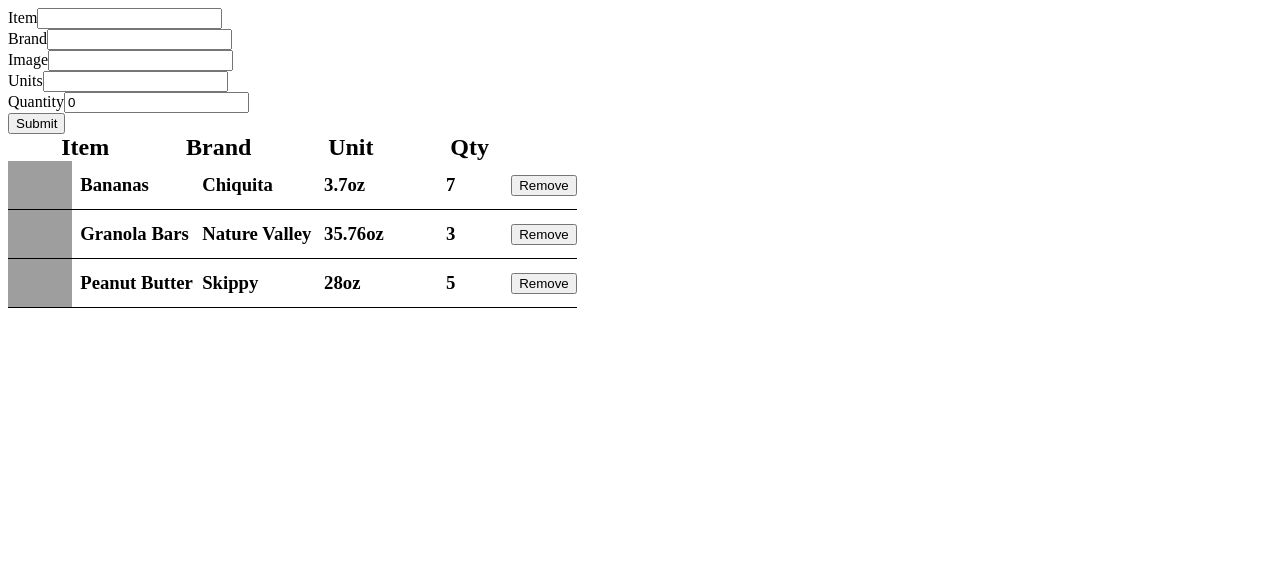
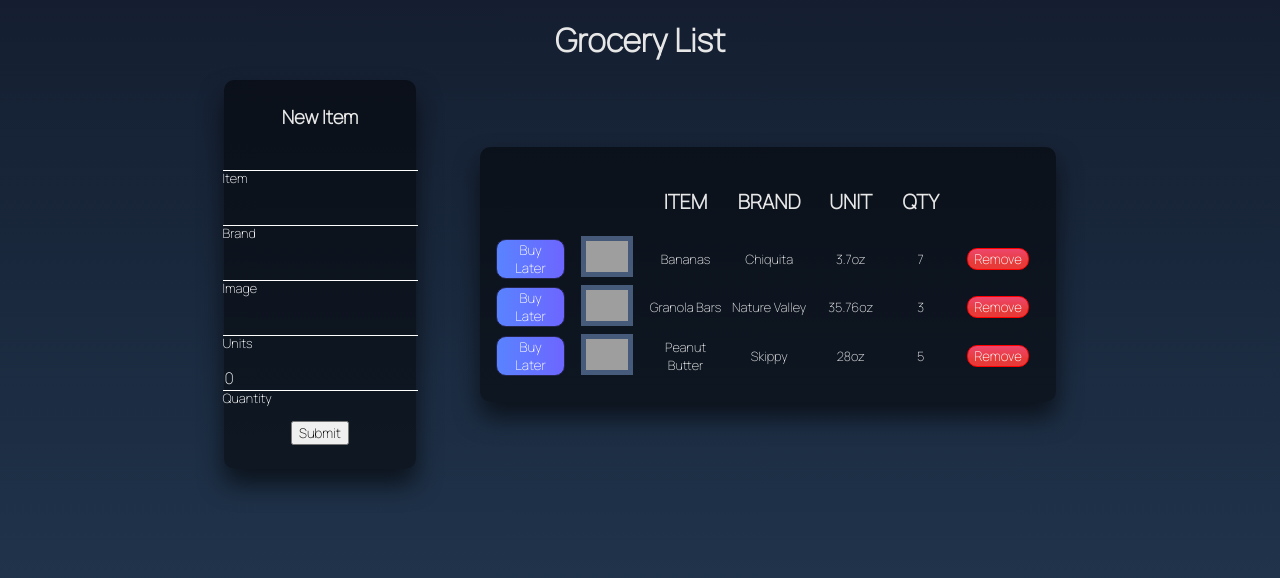
Before and after one commit to Chudii/react-groceries, a website: page index.html in a window 1280 px wide. Drawn offline with nearby package versions, Linux system fonts and the light colour scheme; grey boxes are pictures that could not be loaded.

Commit message:
added all required features & more

```diff
--- a/app.js
+++ b/app.js
@@ -1,7 +1,9 @@
-class GroceryList extends React.Component {
+class App extends React.Component {
     constructor(props) {
         super()
         this.handleChange = this.handleChange.bind(this)
+        this.handleRemove = this.handleRemove.bind(this)
+        this.handleLater = this.handleLater.bind(this)
     }
 
     state = {
@@ -11,7 +13,8 @@
         brand: '',
         units: '',
         quantity: 0,
-        isPurchased: false
+        isPurchased: false,
+        purchasedLater: false
     }
 
     handleChange = (event) => {
@@ -22,110 +25,131 @@
     handleSubmit = (event) => {
         event.preventDefault()
         console.log('you prevented the default')
+        const newItem = {
+            img: this.state.img,
+            item: this.state.item,
+            brand: this.state.brand,
+            units: this.state.units,
+            quantity: this.state.quantity,
+            isPurchased: this.state.isPurchased,
+        }
+
         this.setState({
-            groceries: [{ img: this.state.img, item: this.state.item, brand: this.state.brand, units: this.state.units, quantity: this.state.quantity, isPurchased: false }, ...groceries],
+            groceries: [newItem, ...this.state.groceries],
             img: '',
             item: '',
             brand: '',
             units: '',
             quantity: 0,
-            isPurchased: false
+            isPurchased: false,
+            purchasedLater: false
+        })
+    }
+
+    handleRemove = (index, event) => {
+        const newGroceries = this.state.groceries
+        newGroceries.splice(index, 1)
+
+        this.setState({
+            groceries: newGroceries
+        })
+    }
+
+    handleLater = (event) => {
+        console.log('nice')
+        let list = event.target.parentElement.parentElement.childNodes
+        list.forEach((node) => {
+            if (node.classList.contains('text')) {
+                node.classList.toggle('strike')
+            }
         })
     }
 
     render() {
         return (
             <div className='groceryContainer'>
-                <form onSubmit={this.handleSubmit}>
+                <div className='title'>
+                    <h1>Grocery List</h1>
+                </div>
+
+                <form className='newItem' onSubmit={this.handleSubmit}>
+                    <h3>New Item</h3>
+                    <div className='user-box'>
                         <label htmlFor='item'>Item</label>
                         <input type='text' value={this.state.item} onChange={this.handleChange} id='item' />
                         <br />
+                    </div>
+
+                    <div className='user-box'>
                         <label htmlFor='brand'>Brand</label>
                         <input type='text' value={this.state.brand} onChange={this.handleChange} id='brand' />
                         <br />
+                    </div>
+
+                    <div className='user-box'>
                         <label htmlFor='img'>Image</label>
                         <input type='text' value={this.state.img} onChange={this.handleChange} id='img' />
                         <br />
+                    </div>
+
+                    <div className='user-box'>
                         <label htmlFor='units'>Units</label>
                         <input type='text' value={this.state.units} onChange={this.handleChange} id='units' />
                         <br />
+                    </div>
+
+                    <div className='user-box'>
                         <label htmlFor='quantity'>Quantity</label>
                         <input type='number' value={this.state.quantity} onChange={this.handleChange} min={0} id='quantity' />
                         <br />
+                    </div>
+
+
                     <input type='submit' />
                 </form>
                 <div className='groceryList'>
-                    <div className='legend'>
-                        <h2>Item</h2>
-                        <h2>Brand</h2>
-                        <h2>Unit</h2>
-                        <h2>Qty</h2>
-                    </div>
-                    {this.state.groceries.map(grocery => {
+                    <table>
+                        <thead>
+                            <th></th>
+                            <th></th>
+                            <th>ITEM</th>
+                            <th>BRAND</th>
+                            <th>UNIT</th>
+                            <th>QTY</th>
+                        </thead>
+                        <tbody>
+                            {this.state.groceries.map((grocery, index) => {
                                 if (!grocery.isPurchased) {
                                     return (
-                                <div className='groceryItem'>
-                                    <img src={grocery.img}/>
-                                    <h3>{grocery.item}</h3>
-                                    <h3>{grocery.brand}</h3>
-                                    <h3>{grocery.units}</h3>
-                                    <h3 className='quantity'>{grocery.quantity}</h3>
-                                    <button>Remove</button>
-                                </div>
+                                        <tr>
+                                            <td>
+                                                <button className='laterButton' onClick={this.handleLater}>Buy Later</button>
+                                            </td>
+                                            <td>
+                                                <img src={grocery.img || null}/>
+                                            </td>
+                                            <td className='text'>{grocery.item}</td>
+                                            <td className='text'>{grocery.brand}</td>
+                                            <td className='text'>{grocery.units}</td>
+                                            <td className='quantity text'>{grocery.quantity}</td>
+
+                                            <td>
+                                                <button className='removeButton' onClick={() => this.handleRemove(index)}>Remove</button>
+                                            </td>
+
+                                        </tr>
                                     )
                                 }
                             })}
+                        </tbody>
+                    </table>
                 </div>
             </div>
         )
     }
 }
 
-// class App extends React.Component {
-//     constructor(props) {
-//         super()
-//         this.handleChange = this.handleChange.bind(this)
-//     }
-
-//     state = {
-//         shoppers: shoppers,
-//         name: '',
-//     }
-
-//     handleChange = (event) => {
-//         console.log(event.target.value)
-//         this.setState({ [event.target.id]: event.target.value })
-//     }
-
-//     handleSubmit = (event) => {
-//         event.preventDefault()
-//         console.log('you prevented the default')
-//     }
-
-//     render() {
-//         return (
-//             <div className='appContainer'>
-//                 <h1>Grocery List App</h1>
-//                 <form onSubmit={this.handleSubmit}>
-//                     <label htmlFor='name'>Name</label>
-//                     <input type='text' value={this.state.name} onChange={this.handleChange} id='name' placeholder='Enter name here' />
-//                     <br />
-//                     <input type='submit' />
-//                 </form>
-//                 {this.state.shoppers.map(shopper => {
-//                     return (
-//                         <>
-//                             <h2>{shopper.name}</h2>
-//                             <GroceryList name={shopper.name} />
-//                         </>
-//                     )
-//                 })}
-//             </div>
-//         )
-//     }
-// }
-
 ReactDOM.render(
-    <GroceryList />,
+    <App />,
     document.querySelector('.container')
 )
--- a/data.js
+++ b/data.js
@@ -5,7 +5,8 @@
         units: '3.7oz',
         quantity: 7,
         img: 'https://bjs.scene7.com/is/image/bjs/28378?$bjs-Zoom$',
-        isPurchased: false
+        isPurchased: false,
+        purchasedLater: false
     },
     {
         item: 'Granola Bars',
@@ -13,7 +14,8 @@
         units: '35.76oz',
         quantity: 3,
         img: 'https://i5.walmartimages.com/asr/cb06631b-af5b-4da5-875e-e3a4036c87ba.605212a05669840f37a3f270162660b4.jpeg',
-        isPurchased: false
+        isPurchased: false,
+        purchasedLater: false
     },
     {
         item: 'Peanut Butter',
@@ -21,7 +23,8 @@
         units: '28oz',
         quantity: 5,
         img: 'https://m.media-amazon.com/images/I/71RsrVxeDzL._SL1500_.jpg',
-        isPurchased: false
+        isPurchased: false,
+        purchasedLater: false
     },
 ]
 
--- a/main.css
+++ b/main.css
@@ -1,41 +1,144 @@
+@import url('https://fonts.googleapis.com/css2?family=Manrope:wght@200&display=swap');
+
 * {
     box-sizing: border-box;
+    font-family: 'Manrope', sans-serif;
 }
 
-p, h1, h2, h3, h4, h5, h6 {
+html, body {
     margin: 0;
+    height: 100%;
+}
+
+body {
+    background: linear-gradient(#141e30, #243b55);
+    background-size: contain;
+    background-repeat: no-repeat;
+}
+
+p, h1, h2, h3, h4, h5, h6, label, th, td {
+    margin: 0;
+    color: rgb(231, 231, 231);
+}
+.groceryContainer {
+    display: flex;
+    padding-top: 10vh;
+    justify-content: center;
+    align-items: center;
+    position: relative;
+}
+
+.title {
+    display: flex;
+    align-items: center;
+    justify-content: center;
+    position: absolute;
+    top: 0;
+    height: 10vh;
+    width: auto;
+}
+
+.user-box {
+    position: relative;
+}
+
+.user-box input {
+    font-size: 16px;
+    color: #fff;
+    margin-bottom: 30px;
+    border: none;
+    border-bottom: 1px solid #fff;
+    outline: none;
+    background: transparent
+}
+
+.user-box label {
+    position: absolute;
+    top:1vh;
+    left: 0;
+    padding: 10px 0;
+    font-size: 16px;
+    color: #fff;
+    pointer-events: none;
+    transition: .5s;
 }
 
 .groceryList {
-    width: 45%
+    margin-left: 5vw;
 }
 
-.groceryItem {
-    display: flex;
-    justify-content: space-between;
-    align-items: center;
-    width: 100%;
-    border-bottom: 1px solid black;
+.groceryList {
+    width: 45%;
 }
 
-.groceryItem h3, .groceryItem h2 {
-    width: 20%;
+.newItem label {
+    font-size: 0.8rem;
+    margin-top: 0.6vh;
 }
 
-.quantity {
-    max-width: 10%;
+.newItem {
+    width: 15%;
+    display: flex;
+    flex-direction: column;
+    align-items: center;
+    box-shadow: 0 15px 25px rgba(0,0,0,.6);
+    background: rgba(0,0,0,.5);
+    border-radius: 10px;
+    padding: 3vh 0;
 }
 
-.groceryItem img {
-    width: 5vw;
+.newItem h3 {
+    margin-bottom: 2vh;
 }
 
-.legend {
-    margin-left: -2.7vw;
-    display: flex;
-    justify-content: center;
+table {
+    padding: 2.5vh 1vw;
+    box-shadow: 0 15px 25px rgba(0,0,0,.6);
+    background: rgba(0,0,0,.5);
+    border-radius: 10px;
 }
 
-.legend h2 {
-    margin: 0 3vw;
+table img{
+    width: 4vw;
+    border: 5px solid rgba(128, 159, 214, 0.5);
 }
+
+td, th {
+    width: 20vw;
+    text-align: center;
+}
+
+th {
+    font-size: 1.25rem;
+}
+
+thead {
+    height: 8vh;
+}
+
+td {
+    font-size: 0.8rem
+}
+
+.removeButton {
+    background: linear-gradient(0deg, rgba(233,58,58,1) 35%, rgba(237,71,108,1) 98%);
+    color: white;
+    border: 0.5px solid red;
+    border-radius: 10px;
+}
+
+.laterButton {
+    background: linear-gradient(90deg, rgba(89,131,255,1) 0%, rgba(109,102,255,1) 100%);
+    color: white;
+    border: 0.5px solid rgb(36, 36, 77);
+    border-radius: 10px;
+}
+
+.text {
+    text-decoration: none;
+}
+
+.strike {
+    text-decoration: line-through;
+    color: gray;
+}
--- /dev/null
+++ b/package.json
@@ -0,0 +1,5 @@
+{
+  "dependencies": {
+    "styled-components": "^5.3.5"
+  }
+}
```
Also changed, not shown: README.md (added), app2.js (added), images/react-groceries.jpg (added), 1 other file. Lines whose indentation alone changed are shown as unchanged.
